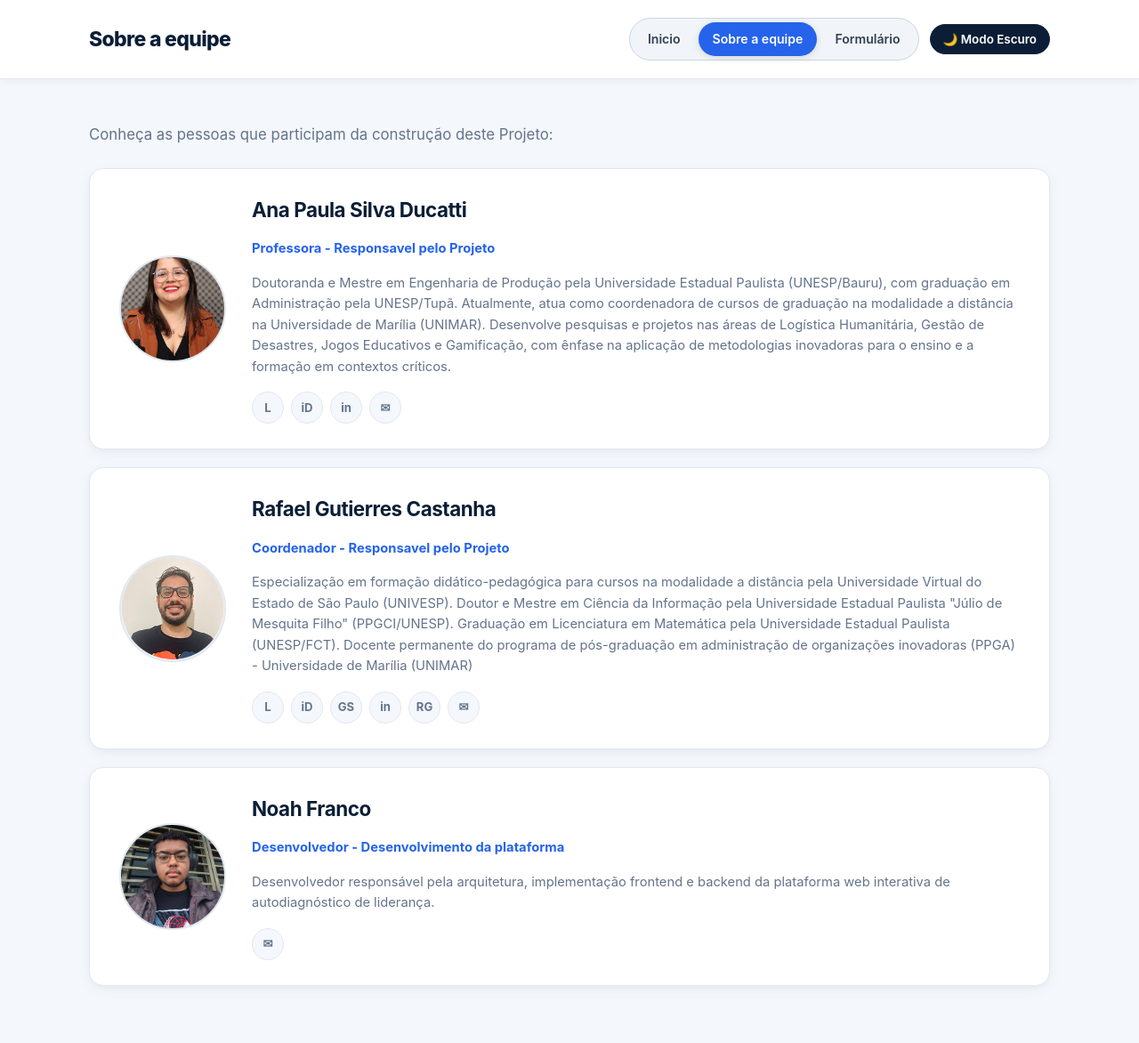
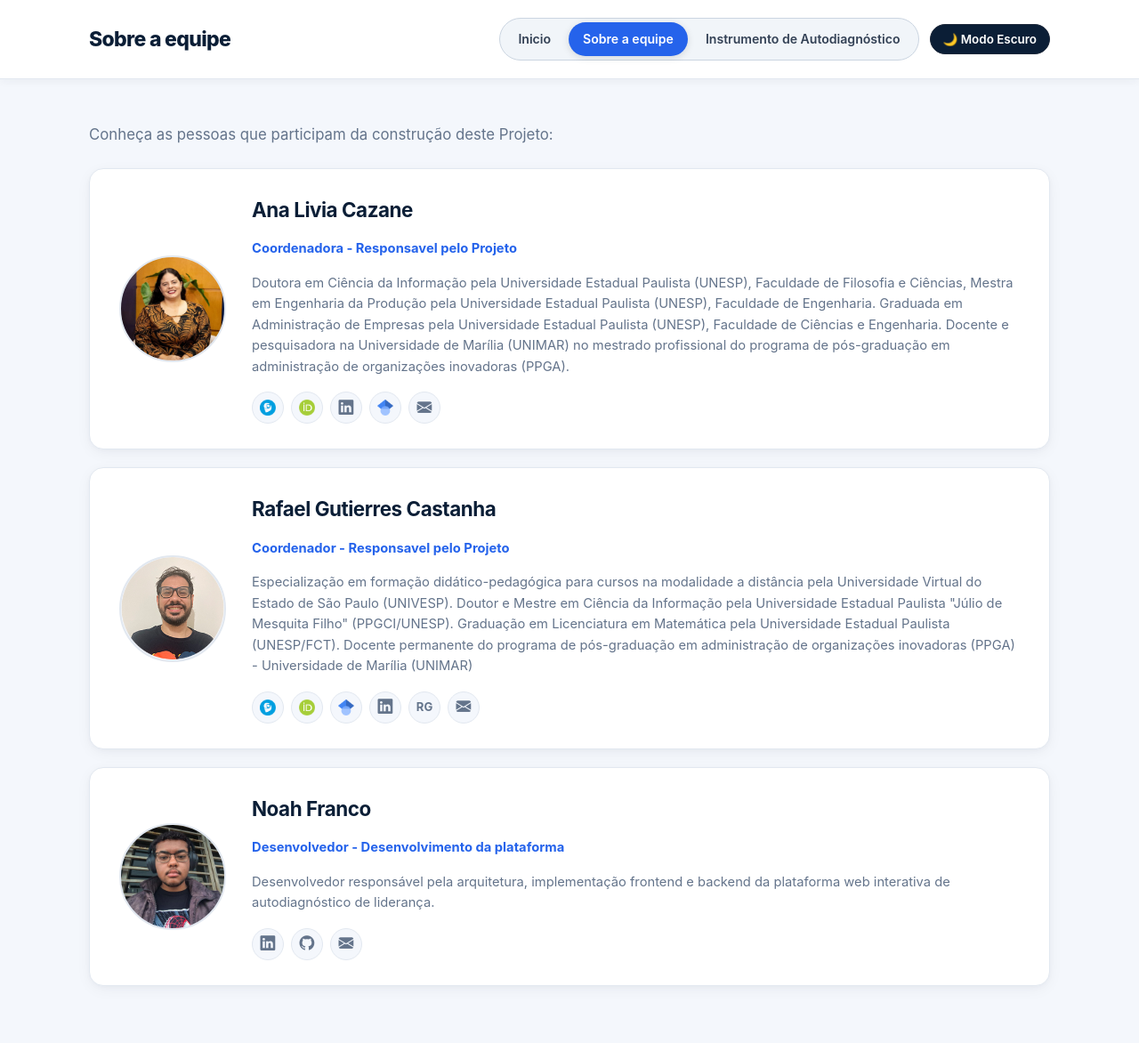
Before and after one commit to DevNoahF/Autodiagnostico-Lideranca, a FastAPI app: page /equipe in a window 1280 px wide. Shown: the whole page at 89% size. Run offline with FastAPI, Linux system fonts and the light colour scheme.

Commit message:
feat: update terminology to 'instrumento de autodiagnóstico' and enhance team member profiles with new images and links

```diff
--- a/app.py
+++ b/app.py
@@ -1,8 +1,3 @@
-"""
-Aplicação FastAPI para Autodiagnóstico de Liderança em Gestão do Conhecimento.
-Responsabilidade: Inicializar a aplicação e montar as rotas.
-"""
-
 from pathlib import Path
 from fastapi import FastAPI
 from fastapi.responses import FileResponse
@@ -49,7 +44,7 @@ async def team_page():
     return FileResponse(BASE_DIR / 'templates' / 'team.html')
 
 
-@app.get('/formulario')
+@app.get('/instrumento-de-autodiagnostico')
 async def assessment_page():
     """Retorna a ferramenta interativa de autodiagnóstico."""
     return FileResponse(BASE_DIR / 'templates' / 'index.html')
--- a/controller/index.py
+++ b/controller/index.py
@@ -31,7 +31,7 @@ async def get_data():
 @router.post('/api/evaluate')
 async def evaluate(request: Request):
     """
-    Processa formulário enviado e retorna resultados da avaliação.
+    Processa instrumento de autodiagnóstico enviado e retorna resultados da avaliação.
 
     Recebe form-data com scores das dimensões.
     Retorna resultados calculados em JSON.
--- a/services/assessment_service.py
+++ b/services/assessment_service.py
@@ -95,7 +95,7 @@ class AssessmentService:
 
         Args:
             dimension_name: Nome da dimensão
-            form_data: Dados do formulário com scores
+            form_data: Dados do instrumento com scores
 
         Returns:
             Score médio arredondado para 2 casas decimais
@@ -142,7 +142,7 @@ class AssessmentService:
         Calcula resultados completos da avaliação para todas as dimensões.
 
         Args:
-            form_data: Dados do formulário com respostas do usuário
+            form_data: Dados do instrumento com respostas do usuário
 
         Returns:
             Dicionário com resultados por dimensão
--- a/static/style.css
+++ b/static/style.css
@@ -282,7 +282,7 @@ main {
 }
 
 /* --------------------------------------------------------------------------
-   Formulário de Avaliação e Escala Likert
+   Instrumento de Autodiagnóstico e Escala Likert
    -------------------------------------------------------------------------- */
 .survey-progress {
   position: sticky;
@@ -804,6 +804,17 @@ button:disabled {
   transition: background 0.15s ease, color 0.15s ease;
 }
 
+.member-social a i {
+  font-size: 1.05rem;
+  line-height: 1;
+}
+
+.member-social a img {
+  width: 18px;
+  height: 18px;
+  object-fit: contain;
+}
+
 .member-social a:hover {
   background: var(--accent);
   border-color: var(--accent);
--- a/templates/index.html
+++ b/templates/index.html
@@ -4,7 +4,7 @@
 <head>
   <meta charset="UTF-8" />
   <meta name="viewport" content="width=device-width, initial-scale=1.0" />
-  <title>Formulario | Autodiagnóstico de Liderança</title>
+  <title>Instrumento de Autodiagnóstico | Autodiagnóstico de Liderança</title>
   <link rel="preconnect" href="https://fonts.googleapis.com">
   <link rel="preconnect" href="https://fonts.gstatic.com" crossorigin>
   <link rel="stylesheet" href="/static/style.css" />
@@ -24,13 +24,13 @@
   <header class="topbar">
     <div class="container topbar-row">
       <div>
-        <h1>Formulário de autodiagnóstico</h1>
+        <h1>Instrumento de Autodiagnóstico</h1>
       </div>
       <div class="topbar-actions">
         <nav class="page-nav">
           <a href="/inicio">Inicio</a>
           <a href="/equipe">Sobre a Equipe</a>
-          <a href="/formulario" aria-current="page">Formulário</a>
+          <a href="/instrumento-de-autodiagnostico" aria-current="page">Instrumento de Autodiagnóstico</a>
         </nav>
         <button id="themeToggle" class="theme-toggle" type="button" aria-label="Alternar tema">🌙 Modo Escuro</button>
       </div>
--- a/templates/project.html
+++ b/templates/project.html
@@ -28,7 +28,7 @@
           <nav class="page-nav">
             <a href="/inicio" aria-current="page">Inicio</a>
             <a href="/equipe">Sobre a equipe</a>
-            <a href="/formulario">Formulário</a>
+            <a href="/instrumento-de-autodiagnostico">Instrumento de Autodiagnóstico</a>
           </nav>
           <button id="themeToggle" class="theme-toggle" type="button" aria-label="Alternar tema">🌙 Modo Escuro</button>
         </div>
@@ -55,7 +55,7 @@
         <p>Reconhecer esses padrões na literatura é o primeiro passo. O segundo é identificar como eles se manifestam (ou não) na sua própria organização. É exatamente esse o propósito do instrumento de autodiagnóstico apresentado a seguir: uma ferramenta prática, construída a partir de evidências científicas, para que gestores de organizações intensivas em conhecimento reflitam sobre suas próprias práticas de liderança orientada à gestão do conhecimento.</p>
         <div class="page-actions">
           <a class="btn-secondary" href="/equipe">Conheça a equipe</a>
-          <a class="btn-submit" href="/formulario">Faça sua autoavaliação</a>
+          <a class="btn-submit" href="/instrumento-de-autodiagnostico">Acesse o instrumento de autodiagnóstico</a>
         </div>
       </article>
     </main>
--- a/templates/team.html
+++ b/templates/team.html
@@ -8,6 +8,7 @@
   <link rel="preconnect" href="https://fonts.googleapis.com">
   <link rel="preconnect" href="https://fonts.gstatic.com" crossorigin>
   <link rel="stylesheet" href="/static/style.css" />
+  <link rel="stylesheet" href="https://cdn.jsdelivr.net/npm/bootstrap-icons@1.11.3/font/bootstrap-icons.min.css" />
   <script>
     (function () {
       var savedTheme = localStorage.getItem('theme');
@@ -30,7 +31,7 @@
         <nav class="page-nav">
           <a href="/inicio">Inicio</a>
           <a href="/equipe" aria-current="page">Sobre a equipe</a>
-          <a href="/formulario">Formulário</a>
+          <a href="/instrumento-de-autodiagnostico">Instrumento de Autodiagnóstico</a>
         </nav>
         <button id="themeToggle" class="theme-toggle" type="button" aria-label="Alternar tema">🌙 Modo Escuro</button>
       </div>
@@ -41,29 +42,34 @@
     <div class="team-grid">
       <article class="team-member">
         <div class="portrait has-image"
-          style="background-image: url('/images/anaPhoto.png'); background-position: center 25%;" role="img"
-          aria-label="Foto de Ana Paula Silva Ducatti"><span>Foto</span></div>
+          style="background-image: url('/images/profiles/anaPhoto.png'); background-position: center 25%;" role="img"
+          aria-label="Foto de Ana Livia Cazane"><span>Foto</span></div>
         <div class="member-content">
-          <h2>Ana Paula Silva Ducatti</h2>
-          <p class="member-role">Professora - Responsavel pelo Projeto</p>
-          <p class="member-bio">Doutoranda e Mestre em Engenharia de Produção pela Universidade Estadual Paulista
-            (UNESP/Bauru), com graduação em Administração pela UNESP/Tupã. Atualmente, atua como coordenadora de cursos
-            de graduação na modalidade a distância na Universidade de Marília (UNIMAR). Desenvolve pesquisas e projetos
-            nas áreas de Logística Humanitária, Gestão de Desastres, Jogos Educativos e Gamificação, com ênfase na
-            aplicação de metodologias inovadoras para o ensino e a formação em contextos críticos.</p>
-          <nav class="member-social" aria-label="Redes sociais de Ana Paula Silva Ducatti">
-            <a href="https://lattes.cnpq.br/4417171090599812" target="_blank" rel="noopener noreferrer"
-              title="Currículo Lattes" aria-label="Currículo Lattes">L</a>
-            <a href="https://orcid.org/0000-0003-3867-4169" target="_blank" rel="noopener noreferrer" title="ORCID"
-              aria-label="ORCID">iD</a>
-            <a href="https://www.linkedin.com/in/ana-paula-silva-ducatti-38056a203" target="_blank"
-              rel="noopener noreferrer" title="LinkedIn" aria-label="LinkedIn">in</a>
-            <a href="mailto:ana.ducatti@unesp.br" title="E-mail" aria-label="E-mail">✉</a>
+          <h2>Ana Livia Cazane</h2>
+          <p class="member-role">Coordenadora - Responsavel pelo Projeto</p>
+          <p class="member-bio">Doutora em Ciência da Informação pela Universidade Estadual Paulista (UNESP), Faculdade
+            de Filosofia e Ciências, Mestra em Engenharia da Produção pela Universidade Estadual Paulista (UNESP),
+            Faculdade de Engenharia. Graduada em Administração de Empresas pela Universidade Estadual Paulista (UNESP),
+            Faculdade de Ciências e Engenharia. Docente e pesquisadora na Universidade de Marília (UNIMAR) no mestrado
+            profissional do programa de pós-graduação em administração de organizações inovadoras (PPGA).</p>
+          <nav class="member-social" aria-label="Redes sociais de Ana Livia Cazane">
+            <a href="http://lattes.cnpq.br/7750372576439292" target="_blank" rel="noopener noreferrer"
+              title="Currículo Lattes" aria-label="Currículo Lattes"><img src="/images/icons/lattes.png"
+                alt="Currículo Lattes"></a>
+            <a href="https://orcid.org/0000-0003-0707-2384" target="_blank" rel="noopener noreferrer" title="ORCID"
+              aria-label="ORCID"><img src="/images/icons/id.png" alt="ORCID"></a>
+            <a href="https://www.linkedin.com/in/acazane/" target="_blank" rel="noopener noreferrer" title="LinkedIn"
+              aria-label="LinkedIn"><i class="bi bi-linkedin"></i></a>
+            <a href="https://scholar.google.com.br/citations?user=G4KV7sYAAAAJ&amp;hl=pt-BR&amp;oi=ao"
+              target="_blank" rel="noopener noreferrer" title="Google Scholar"
+              aria-label="Google Scholar"><img src="/images/icons/escholar.png" alt="Google Scholar"></a>
+            <a href="mailto:analiviacazane@gmail.com" title="E-mail" aria-label="E-mail"><i
+                class="bi bi-envelope-fill"></i></a>
           </nav>
         </div>
       </article>
       <article class="team-member">
-        <div class="portrait has-image" style="background-image: url('/images/rafaPhoto.png');" role="img"
+        <div class="portrait has-image" style="background-image: url('/images/profiles/rafaPhoto.png');" role="img"
           aria-label="Foto de Rafael Gutierres Castanha"><span>Foto</span></div>
         <div class="member-content">
           <h2>Rafael Gutierres Castanha</h2>
@@ -75,21 +81,24 @@
             em administração de organizações inovadoras (PPGA) - Universidade de Marília (UNIMAR)</p>
           <nav class="member-social" aria-label="Redes sociais de Rafael Gutierres Castanha">
             <a href="http://lattes.cnpq.br/4834832439175113" target="_blank" rel="noopener noreferrer"
-              title="Currículo Lattes" aria-label="Currículo Lattes">L</a>
+              title="Currículo Lattes" aria-label="Currículo Lattes"><img src="/images/icons/lattes.png"
+                alt="Currículo Lattes"></a>
             <a href="http://orcid.org/0000-0002-3117-1780" target="_blank" rel="noopener noreferrer" title="ORCID"
-              aria-label="ORCID">iD</a>
+              aria-label="ORCID"><img src="/images/icons/id.png" alt="ORCID"></a>
             <a href="https://scholar.google.com.br/citations?user=97vPtawAAAAJ&amp;hl=pt-BR" target="_blank"
-              rel="noopener noreferrer" title="Google Scholar" aria-label="Google Scholar">GS</a>
+              rel="noopener noreferrer" title="Google Scholar"
+              aria-label="Google Scholar"><img src="/images/icons/escholar.png" alt="Google Scholar"></a>
             <a href="https://www.linkedin.com/in/rcastanha/" target="_blank" rel="noopener noreferrer" title="LinkedIn"
-              aria-label="LinkedIn">in</a>
+              aria-label="LinkedIn"><i class="bi bi-linkedin"></i></a>
             <a href="https://www.researchgate.net/profile/Rafael-Gutierres-Castanha-2" target="_blank"
               rel="noopener noreferrer" title="ResearchGate" aria-label="ResearchGate">RG</a>
-            <a href="mailto:r.castanha@gmail.com" title="E-mail" aria-label="E-mail">✉</a>
+            <a href="mailto:r.castanha@gmail.com" title="E-mail" aria-label="E-mail"><i
+                class="bi bi-envelope-fill"></i></a>
           </nav>
         </div>
       </article>
       <article class="team-member">
-        <div class="portrait has-image" style="background-image: url('/images/noahPhoto.png');" role="img"
+        <div class="portrait has-image" style="background-image: url('/images/profiles/noahPhoto.png');" role="img"
           aria-label="Foto de Noah Franco"><span>Foto</span></div>
         <div class="member-content">
           <h2>Noah Franco</h2>
@@ -97,7 +106,12 @@
           <p class="member-bio">Desenvolvedor responsável pela arquitetura, implementação frontend e backend da
             plataforma web interativa de autodiagnóstico de liderança.</p>
           <nav class="member-social" aria-label="Redes sociais de Noah Franco">
-            <a href="mailto:noahvf16@outlook.com" title="E-mail" aria-label="E-mail">✉</a>
+            <a href="https://www.linkedin.com/in/noahmf/" target="_blank" rel="noopener noreferrer"
+              title="LinkedIn" aria-label="LinkedIn"><i class="bi bi-linkedin"></i></a>
+            <a href="https://github.com/DevNoahF" target="_blank" rel="noopener noreferrer"
+              title="GitHub" aria-label="GitHub"><i class="bi bi-github"></i></a>
+            <a href="mailto:noahvf16@outlook.com" title="E-mail" aria-label="E-mail"><i
+                class="bi bi-envelope-fill"></i></a>
           </nav>
         </div>
       </article>
```
Also changed, not shown: templates/images/anaPhoto.png (deleted), templates/images/icons/escholar.png (added), templates/images/icons/id.png (added), templates/images/icons/image.png (added), templates/images/icons/lattes.png (added), templates/images/profiles/anaPhoto.png (added), templates/images/profiles/noahPhoto.png (renamed from templates/images/noahPhoto.png), templates/images/profiles/rafaPhoto.png (renamed from templates/images/rafaPhoto.png).
